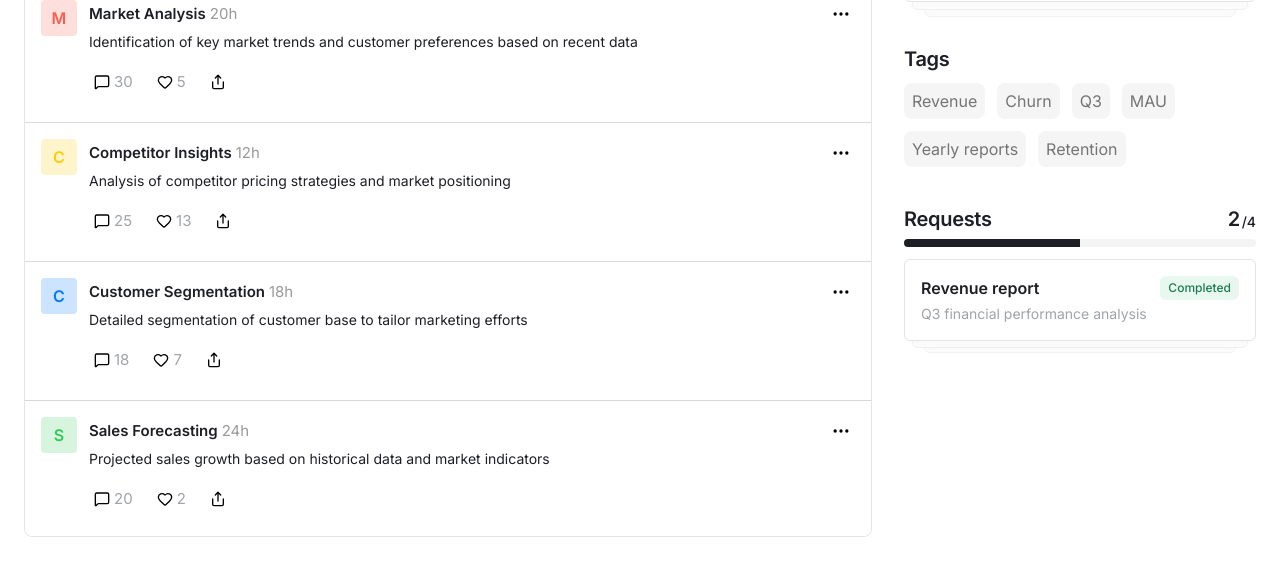
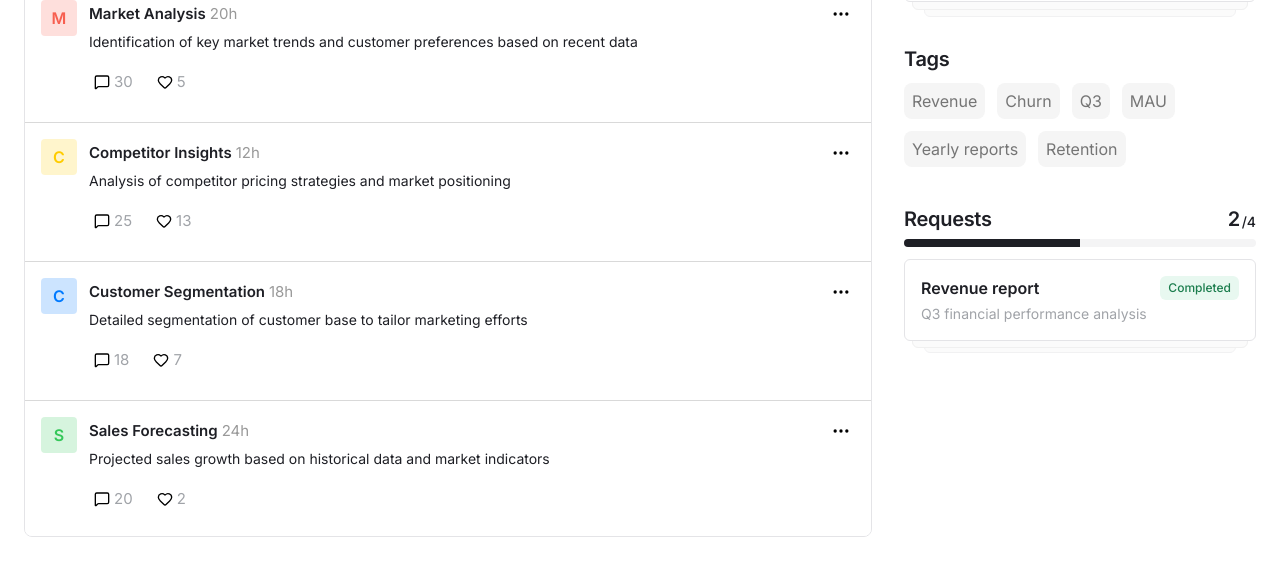
Before and after one commit to Nastiadsgn/feed, a React (Vite) app: page / in a window 1280 px wide. Shown: the part 227-788 px from the top of the page. Built offline with nearby package versions, Linux system fonts and the light colour scheme.

Commit message:
Remove share button from feed items

```diff
--- a/src/components/Feed.tsx
+++ b/src/components/Feed.tsx
@@ -1,5 +1,5 @@
 import { useState } from 'react'
-import { ArrowUp, MessageSquare, Heart, Share, MoreHorizontal } from 'lucide-react'
+import { ArrowUp, MessageSquare, Heart, MoreHorizontal } from 'lucide-react'
 import './Feed.css'
 
 interface FeedProps {
@@ -189,9 +189,6 @@ export default function Feed({ activeFilters, onFilterChange, onCardClick }: Fee
                     <Heart size={16} fill={likedItems.has(item.id) ? 'currentColor' : 'none'} />
                     <span>{item.likes + (likedItems.has(item.id) ? 1 : 0)}</span>
                   </button>
-                  <button className="action-btn share-btn">
-                    <Share size={16} />
-                  </button>
                 </div>
               </div>
             </div>
```
